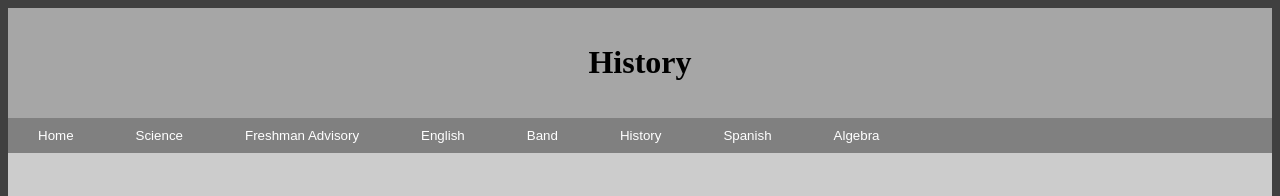
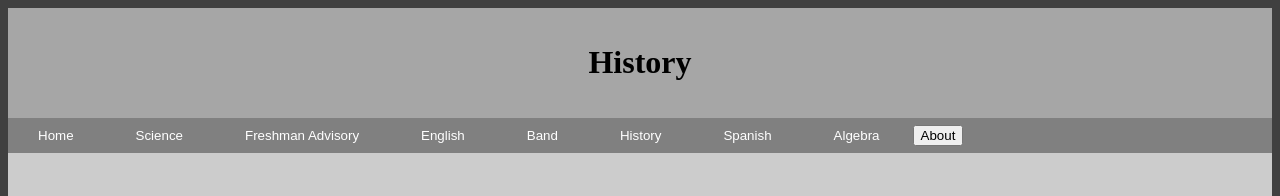
Before and after one commit to AL-SCHOOL/School-Websites, a plain HTML site: page classes/history.html in a window 1280 px wide. Shown: the top 196 px of the page. Drawn offline with Linux system fonts and the light colour scheme.

Commit message:
Update history.html

```diff
--- a/classes/history.html
+++ b/classes/history.html
@@ -21,6 +21,7 @@
   <button class="history" onclick="history()">History</button>
   <button class="spanish" onclick="spanish()">Spanish</button>
   <button class="algebra" onclick="algebra()">Algebra</button>
+  <button class="about" onclick="about()">About</button>
 </nav>
 
 <aside>
```
